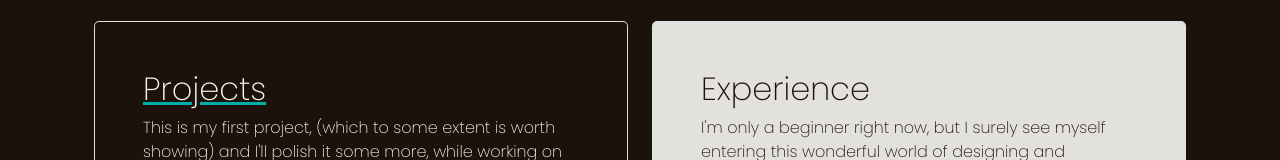
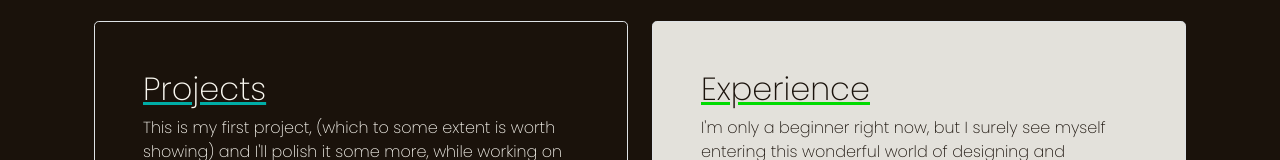
Before and after one commit to Pritish-Priyam/Portfolio-Trial, a plain HTML site: page index.html in a window 1280 px wide. Shown: the part 1620-1780 px from the top of the page. Drawn offline with nearby package versions, Linux system fonts and the light colour scheme.

Commit message:
Update index.html

```diff
--- a/index.html
+++ b/index.html
@@ -80,7 +80,7 @@
           </div>
           <div class="col-md-6 ">
             <div class="h-100 p-5 border rounded-3 experience">
-              <h2 class=exp-heading">Experience</h2>
+              <h2 class="exp-heading">Experience</h2>
               <p>I'm only a beginner right now, but I surely see myself entering this wonderful world of designing and developmen. All I'm looking for is at the moment is to gain experience and work on the skills I have so gained.</p>
               <a href="https://www.linkedin.com/in/pritish-priyam-953b1a229/" class="btn btn-outline-dark" type="button">Linkedin Profile</a>
             </div>
```
